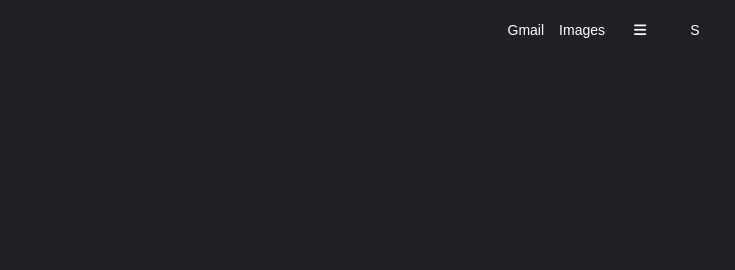
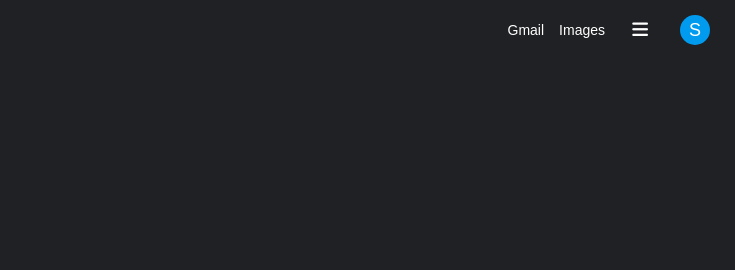
Before and after one commit to sajashoaib/GSG_GoogleSearch_Page, a plain HTML site: page index.html in a window 1280 px wide. Shown: the top 270 px of the page, 545-1280 px from the left. Drawn offline with Linux system fonts and the light colour scheme.

Commit message:
add user icon style

```diff
--- a/style.css
+++ b/style.css
@@ -61,3 +61,20 @@ link:hover {
 .circle-shadow:hover {
     background-color: rgb(255, 255, 255,0.2);
 }
+.menu-icon,
+.user-icon span {
+    font-size: 18px;
+}
+
+.user-icon span {
+    color: white;
+}
+
+.user-icon {
+    background-color: #009bef;
+    height: 30px;
+    width: 30px;
+    border-radius: 50%;
+    text-align: center;
+    line-height: 30px;
+}
```
